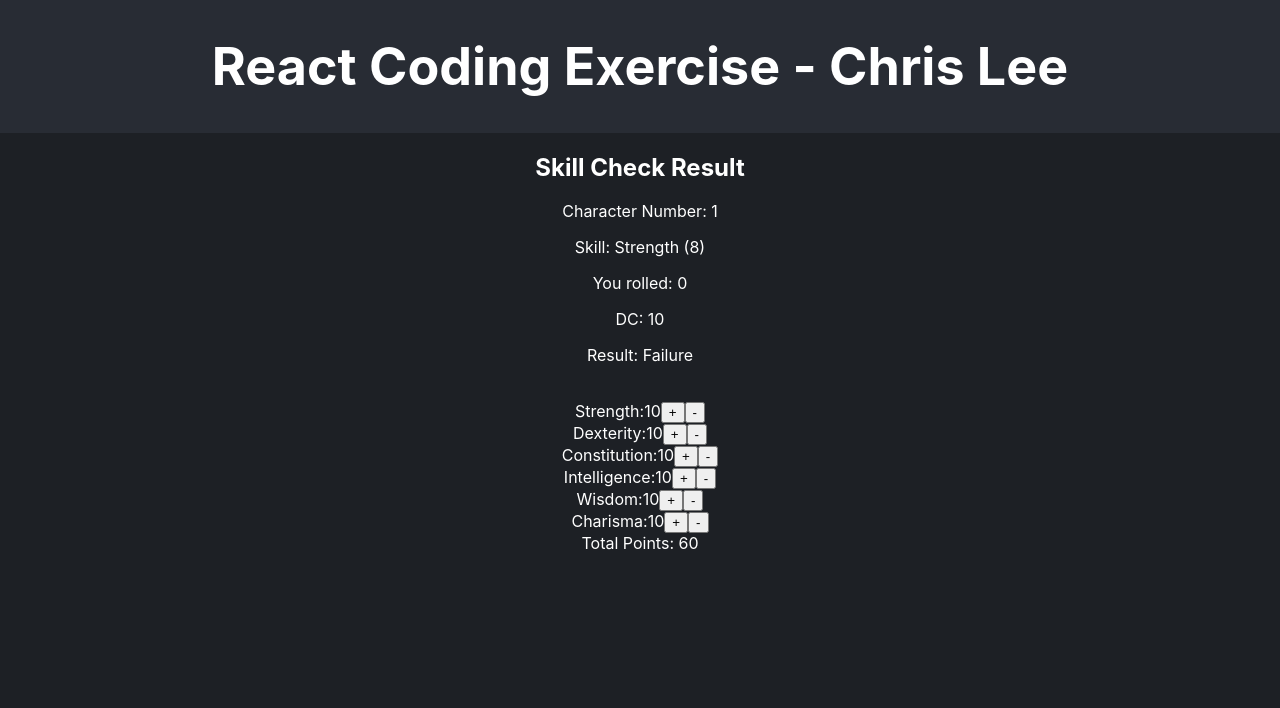
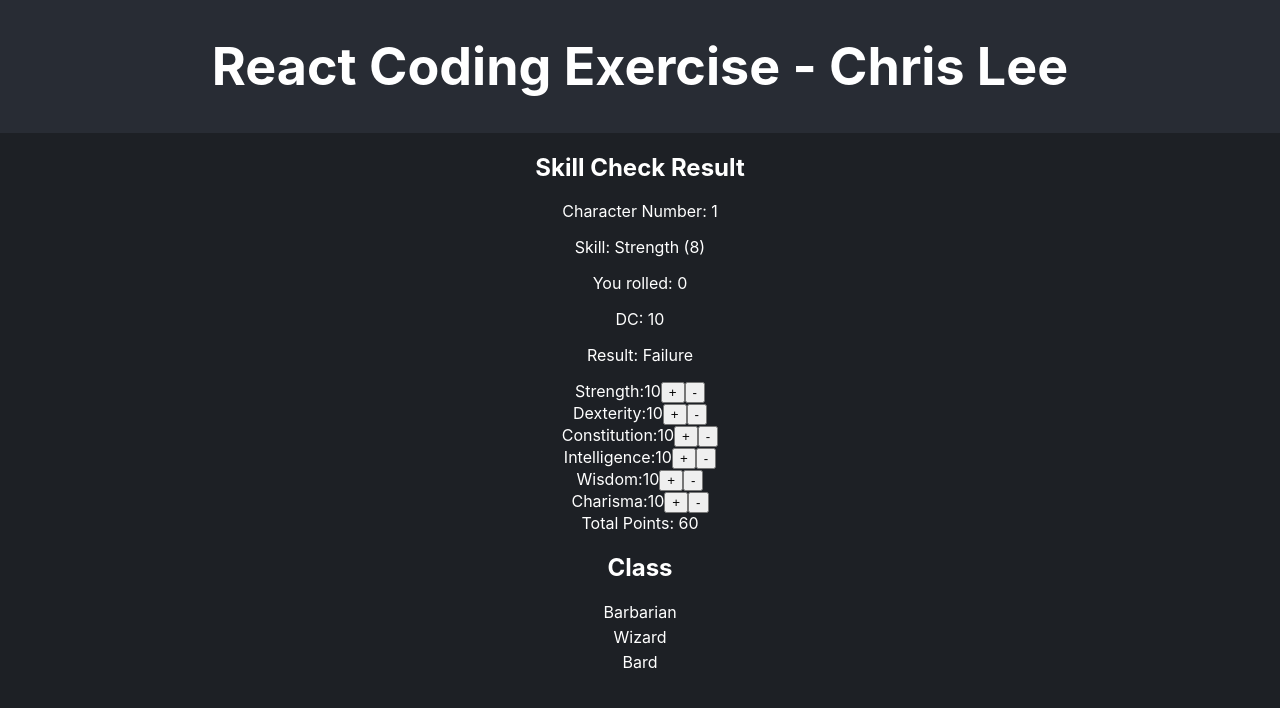
Before and after one commit to teihyung/recruiting-webapp-character, a React (Create React App) app: page / in a window 1280 px wide. Shown: the top 708 px of the page. Built offline with nearby package versions, Linux system fonts and the light colour scheme.

Commit message:
finished upto part where it allows users to check if their character can be type of the class

```diff
--- a/src/App.tsx
+++ b/src/App.tsx
@@ -4,6 +4,7 @@ import { ATTRIBUTE_LIST, CLASS_LIST, SKILL_LIST } from "./consts";
 
 import { Result } from "../src/component/Result";
 import { Attribute } from "../src/component/Attribute";
+import { CharacterPage } from "../src/component/ChracterPage";
 
 function App() {
 
@@ -39,10 +40,11 @@ function App() {
           <Result id={1} skill="Strength" rolledNum={num} DCNumber={10} />
         </div>
 
-        <br></br>
+
 
         <div className = "Chracter-stat-page">
-          <Attribute character = {characterList[0]} />
+          <CharacterPage character={characterList[0]} />
+
         </div>
 
 
--- a/src/component/Attribute.tsx
+++ b/src/component/Attribute.tsx
@@ -1,24 +1,12 @@
-import React, { useState } from 'react';
+import React from 'react';
+import { Character } from '../consts';
 
-interface Character {
-    Strength: number;
-    Dexterity: number;
-    Constitution: number;
-    Intelligence: number;
-    Wisdom: number;
-    Charisma: number;
+interface AttributeProps {
+    attributes: Character;
+    setAttributes: React.Dispatch<React.SetStateAction<Character>>;
 }
 
-export const Attribute: React.FC<{ character: Character }> = ({ character }) => {
-    const [attributes, setAttributes] = useState<Character>({
-        Strength: 10,
-        Dexterity: 10,
-        Constitution: 10,
-        Intelligence: 10,
-        Wisdom: 10,
-        Charisma: 10,
-    });
-
+export const Attribute: React.FC<AttributeProps> = ({ attributes, setAttributes }) => {
     const totalPoints = Object.values(attributes).reduce((acc, value) => acc + value, 0);
 
     const handleIncrement = (key: keyof Character) => {
--- a/src/component/ChracterPage.tsx
+++ b/src/component/ChracterPage.tsx
@@ -1,9 +1,22 @@
-import { Attribute } from "./Attribute";
+import React, { useState } from 'react';
+import { Attribute } from './Attribute';
+import { Class } from './Class';
+import { Character } from '../consts';
 
-export const CharacterPage: React.FC<{ character: any }> = ({ character }) => {
+export const CharacterPage: React.FC<{ character: Character }> = ({ character }) => {
+    const [attributes, setAttributes] = useState<Character>({
+        Strength: 10,
+        Dexterity: 10,
+        Constitution: 10,
+        Intelligence: 10,
+        Wisdom: 10,
+        Charisma: 10,
+    });
+
     return (
         <div>
-            <Attribute character={character} />
+            <Attribute attributes={attributes} setAttributes={setAttributes} />
+            <Class character={attributes} />
         </div>
     );
 };
--- a/src/component/Class.tsx
+++ b/src/component/Class.tsx
@@ -0,0 +1,65 @@
+import React, { useState } from 'react';
+import { CLASS_LIST, Character } from '../consts';
+
+export const Class: React.FC<{ character: Character }> = ({ character }) => {
+    const [selectedClass, setSelectedClass] = useState<string | null>(null);
+
+    const canBeClass = (className: string) => {
+        const classAttributes = CLASS_LIST[className];
+        return Object.entries(classAttributes).every(([key, value]) =>
+            typeof value === 'number' && character[key as keyof Character] >= value
+        );
+    };
+
+    const handleClassClick = (className: string) => {
+        setSelectedClass(className === selectedClass ? null : className);
+    };
+
+    const handleClose = () => {
+        setSelectedClass(null);
+    };
+
+    return (
+        <div>
+            <h1>Class</h1>
+            {Object.keys(CLASS_LIST).map(className => (
+                <div
+                    key={className}
+                    onClick={() => handleClassClick(className)}
+                    style={{
+                        color: canBeClass(className) ? 'red' : 'white',
+                        cursor: 'pointer',
+                        margin: '5px 0',
+                    }}
+                >
+                    {className}
+                </div>
+            ))}
+            {selectedClass && (
+                <div style={{ marginTop: '10px', color: 'white' }}>
+                    <h2>Minimum Values for {selectedClass}:</h2>
+                    <ul>
+                        {Object.entries(CLASS_LIST[selectedClass]).map(([key, value]) => (
+                            <li key={key}>
+                                {key}: {value as React.ReactNode}
+                            </li>
+                        ))}
+                    </ul>
+                    <button
+                        onClick={handleClose}
+                        style={{
+                            marginTop: '10px',
+                            padding: '5px 10px',
+                            backgroundColor: 'black',
+                            color: 'white',
+                            border: 'none',
+                            cursor: 'pointer'
+                        }}
+                    >
+                        Close
+                    </button>
+                </div>
+            )}
+        </div>
+    );
+};
```
Also changed, not shown: src/consts.ts (+8 -0 lines).
